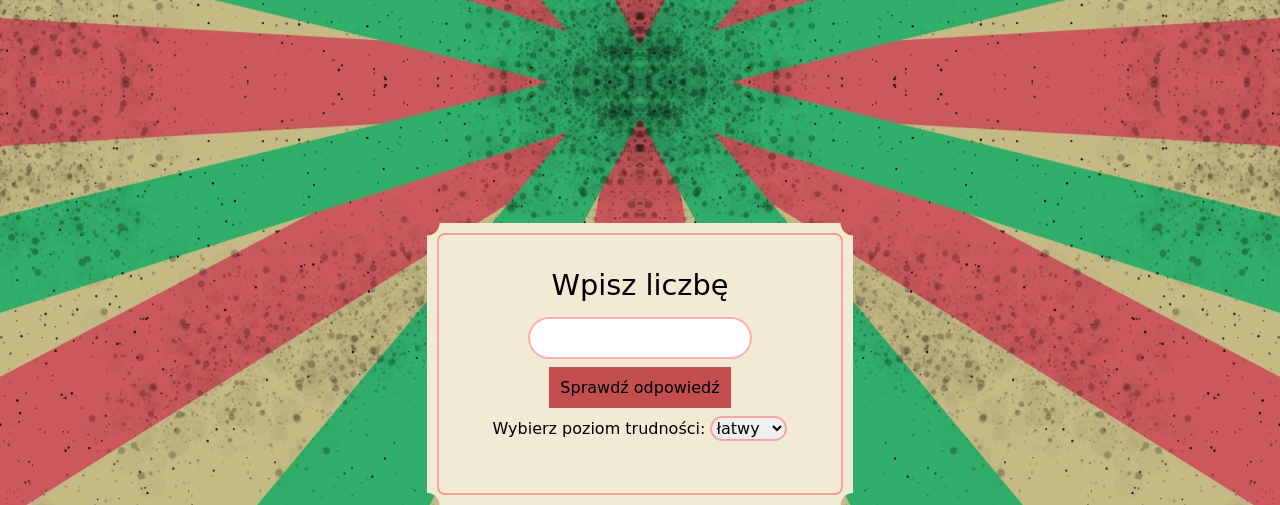
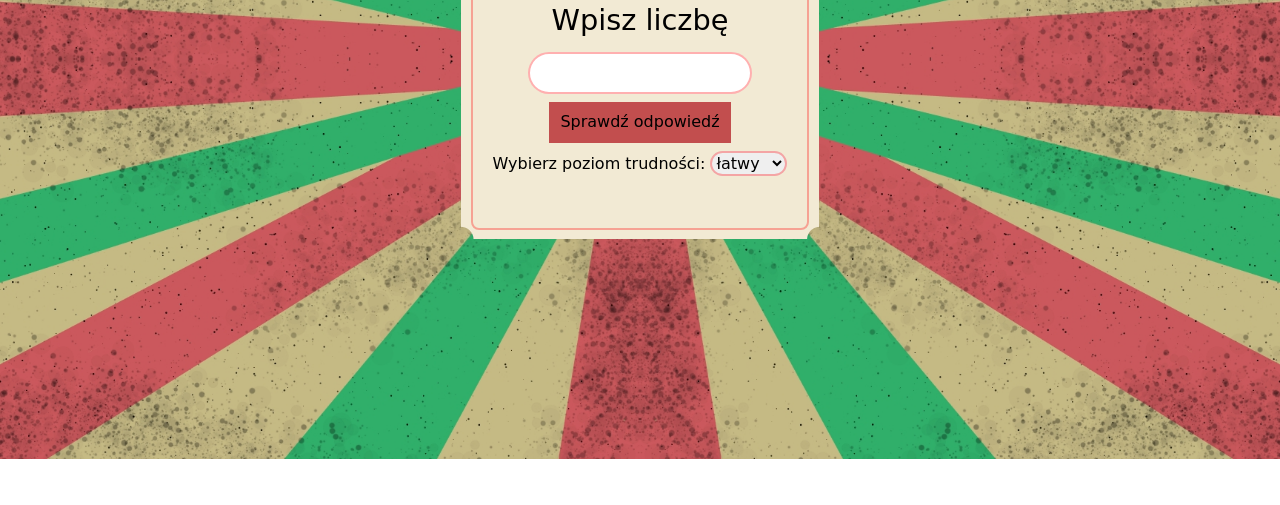
Before and after one commit to JuliaOdziewa/Guessing-game, a plain HTML site: page index.html in a window 1280 px wide. Shown: the part 341-846 px from the top of the page. After the commit the page ends 800 px from the top, so only its background shows below. Drawn offline with nearby package versions, Linux system fonts and the light colour scheme; a web font is replaced by a local one.

Commit message:
changing page layout

```diff
--- a/style.css
+++ b/style.css
@@ -7,19 +7,21 @@ html {
 }
 
 body {
+    display: flex;
+    flex-direction: column;
+    align-items: center;
+    justify-content: center;
+    min-height: 100vh;
+    margin: 0 auto;
+    padding: 0.5fr;
     font-family: 'Romantiques', sans-serif;
-    display: grid;
-    grid-template-columns: repeat(3, 1fr);
-    grid-template-rows: repeat(3, 1fr);
     background-image: url(circus-background.jpg);
     background-position: center;
     background-repeat: no-repeat;
-    background-attachment: fixed;
+    background-size: cover;
 }
 
 .header {
-    grid-column-start: 2;
-    grid-row-start: 2;
-    font-size: 150%;
+    font-size: xx-large;
     text-align: center;
 }
```
